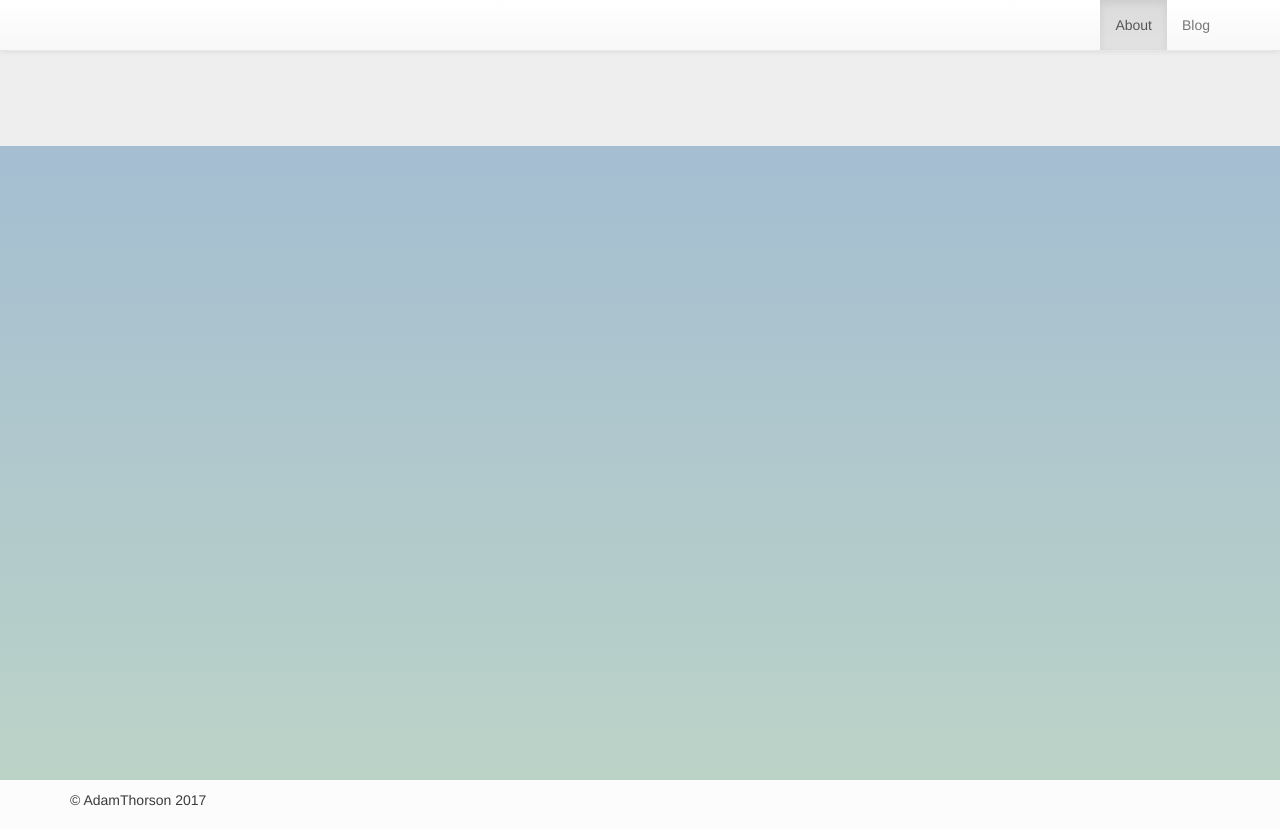
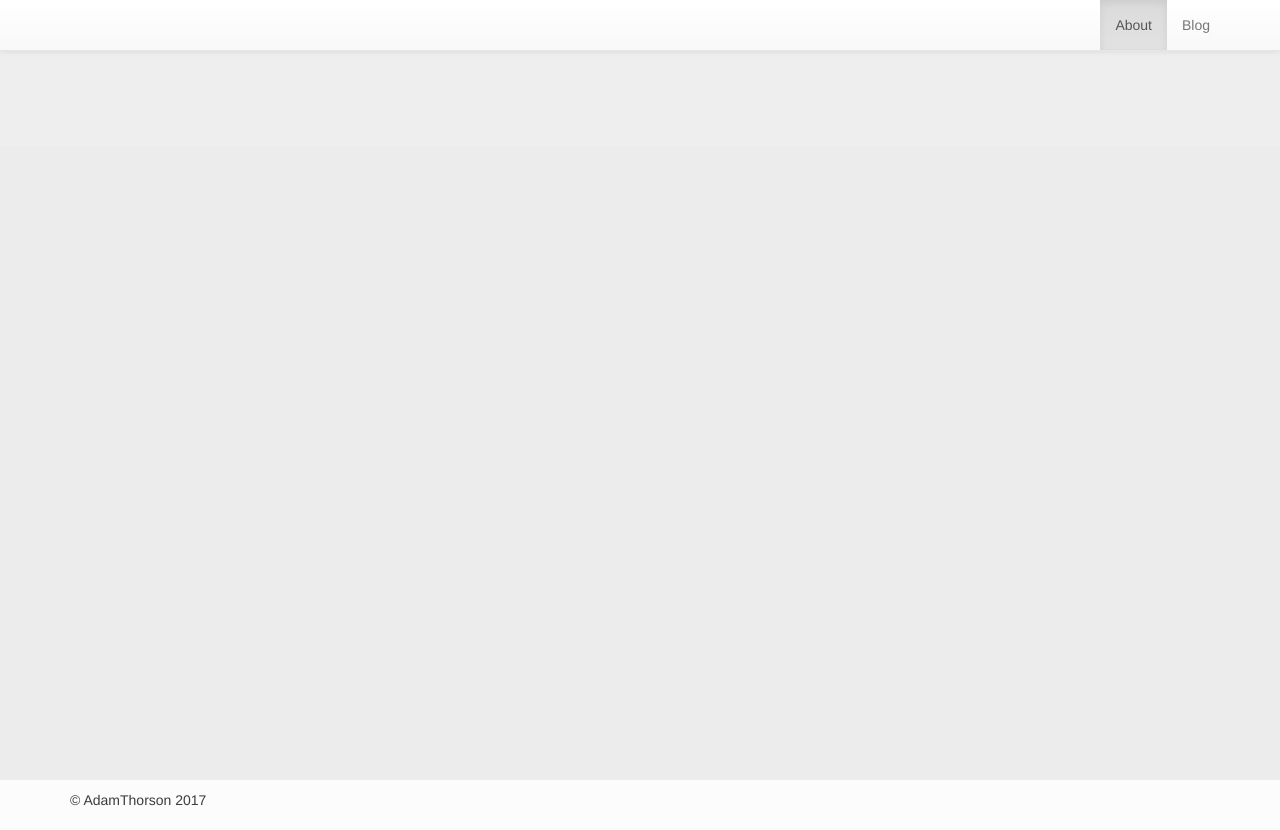
Before and after one commit to ElQuintoViento/Blog, a Django app: page / in a window 1280 px wide. Run offline with Django 3.2, Linux system fonts and the light colour scheme; some libraries are stand-ins or nearby versions.

Commit message:
removed background gradient

```diff
--- a/adamthorson/static/css/main.css
+++ b/adamthorson/static/css/main.css
@@ -5,15 +5,16 @@ html, body {
 
 body {
     min-height: 100%;
-    /*background-color: #ececec;*/
-    background: rgba(161,186,211,1);
-    background: -moz-linear-gradient(top, rgba(161,186,211,1) 0%, rgba(187,211,199,1) 100%);
-    background: -webkit-gradient(left top, left bottom, color-stop(0%, rgba(161,186,211,1)), color-stop(100%, rgba(187,211,199,1)));
-    background: -webkit-linear-gradient(top, rgba(161,186,211,1) 0%, rgba(187,211,199,1) 100%);
-    background: -o-linear-gradient(top, rgba(161,186,211,1) 0%, rgba(187,211,199,1) 100%);
-    background: -ms-linear-gradient(top, rgba(161,186,211,1) 0%, rgba(187,211,199,1) 100%);
-    background: linear-gradient(to bottom, rgba(161,186,211,1) 0%, rgba(187,211,199,1) 100%);
-    filter: progid:DXImageTransform.Microsoft.gradient( startColorstr='#a1bad3', endColorstr='#bbd3c7', GradientType=0 );
+    background-color: #ececec;
+    /*background: rgba(36,56,76,1);
+    background: -moz-linear-gradient(top, rgba(36,56,76,1) 0%, rgba(48,74,61,1) 100%);
+    background: -webkit-gradient(left top, left bottom, color-stop(0%, rgba(36,56,76,1)), color-stop(100%, rgba(48,74,61,1)));
+    background: -webkit-linear-gradient(top, rgba(36,56,76,1) 0%, rgba(48,74,61,1) 100%);
+    background: -o-linear-gradient(top, rgba(36,56,76,1) 0%, rgba(48,74,61,1) 100%);
+    background: -ms-linear-gradient(top, rgba(36,56,76,1) 0%, rgba(48,74,61,1) 100%);
+    background: linear-gradient(to bottom, rgba(36,56,76,1) 0%, rgba(48,74,61,1) 100%);
+    filter: progid:DXImageTransform.Microsoft.gradient( startColorstr='#24384c', endColorstr='#304a3d', GradientType=0 );
+    */
 }
 
 .title_xlarge, .title_large, .title_medium, .title_small{
@@ -140,15 +141,15 @@ body {
     height: auto !important;
     height: 100%;
     margin: 0 auto 0px;
-    /*background-color: #ececec;*/
-    background: rgba(161,186,211,1);
-    background: -moz-linear-gradient(top, rgba(161,186,211,1) 0%, rgba(187,211,199,1) 100%);
-    background: -webkit-gradient(left top, left bottom, color-stop(0%, rgba(161,186,211,1)), color-stop(100%, rgba(187,211,199,1)));
-    background: -webkit-linear-gradient(top, rgba(161,186,211,1) 0%, rgba(187,211,199,1) 100%);
-    background: -o-linear-gradient(top, rgba(161,186,211,1) 0%, rgba(187,211,199,1) 100%);
-    background: -ms-linear-gradient(top, rgba(161,186,211,1) 0%, rgba(187,211,199,1) 100%);
-    background: linear-gradient(to bottom, rgba(161,186,211,1) 0%, rgba(187,211,199,1) 100%);
-    filter: progid:DXImageTransform.Microsoft.gradient( startColorstr='#a1bad3', endColorstr='#bbd3c7', GradientType=0 );
+    background-color: #ececec;
+/*    background: rgba(36,56,76,1);
+    background: -moz-linear-gradient(top, rgba(36,56,76,1) 0%, rgba(48,74,61,1) 100%);
+    background: -webkit-gradient(left top, left bottom, color-stop(0%, rgba(36,56,76,1)), color-stop(100%, rgba(48,74,61,1)));
+    background: -webkit-linear-gradient(top, rgba(36,56,76,1) 0%, rgba(48,74,61,1) 100%);
+    background: -o-linear-gradient(top, rgba(36,56,76,1) 0%, rgba(48,74,61,1) 100%);
+    background: -ms-linear-gradient(top, rgba(36,56,76,1) 0%, rgba(48,74,61,1) 100%);
+    background: linear-gradient(to bottom, rgba(36,56,76,1) 0%, rgba(48,74,61,1) 100%);
+    filter: progid:DXImageTransform.Microsoft.gradient( startColorstr='#24384c', endColorstr='#304a3d', GradientType=0 );*/
 }
 
 .footer {
@@ -381,8 +382,3 @@ body {
         /*padding: 0px 5px 5px 5px;*/
     }
 }
-
-/* Old */
-.jumbotron h1 {
-    color: rgba(200, 50, 255, 1);
-}
```
